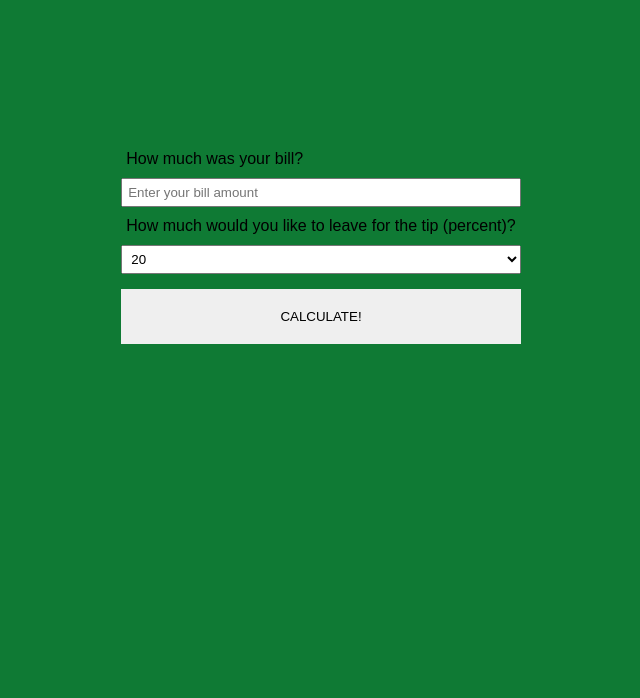
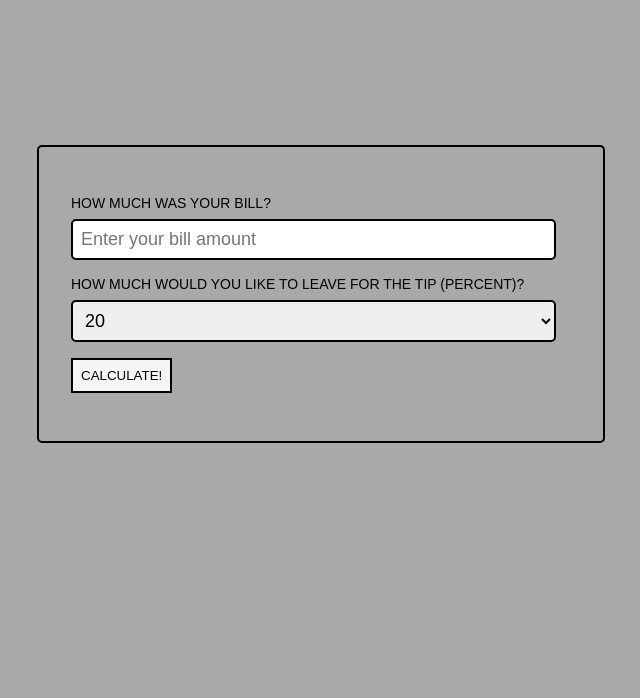
Before and after one commit to bartkalanski/tip-calculator, a plain HTML site: page index.html in a window 1280 px wide. Shown: the part 102-800 px from the top of the page, without its empty margins (319-959 px from the left). Drawn offline with Linux system fonts and the light colour scheme.

Commit message:
changed css

```diff
--- a/index.html
+++ b/index.html
@@ -20,11 +20,13 @@
             <option value="fourth">15</option>
             <option value="fifth" selected>20</option>
         </select>
-        <button type="button">CALCULATE!</button>
-    </form>
-    <!-- Results -->
-    <h3 id="total" class="bill">Price: </h3>
-    <h3 id="total" class="tip">Tip: </h3>
-    <h3 id="total">Total: </h3>
+        <button type="button" id="sendBtn">CALCULATE!</button>
+        <!-- Results -->
+        <h3 id="total" class="bill">Price: </h3>
+        <h3 id="total" class="tip">Tip: </h3>
+         <h3 id="total">Total: </h3>
+        </form>
+
+
 </body>
 </html>
--- a/styles.css
+++ b/styles.css
@@ -4,7 +4,7 @@ body,p,a,ul,li{
     text-decoration: none;
 }
 body{
-    background-color: #0F7A34;
+    background-color: darkgrey;
     overflow-x: hidden;
     font-family: sans-serif;
 }
@@ -12,41 +12,56 @@ h1{
     font-size: 3rem;
     text-align: center;
     margin-bottom: 10rem;
+    background: darkgrey;
 }
 h3{
-    text-align: center;
-    margin-top: 10rem;
     display: none;
-    background: white;
-
-
-
-}
+    width: 100%;
+    padding: .5rem;
+    font-size: 18px;
+    border-radius: 5px;
+    }
 form{
-
-    display: grid;
-    justify-content: space-around;
-    gap: 5px;
-
-
+    max-width: 500px;
+    margin: 2rem auto;
+    border: 2px solid black;
+    padding: 2rem;
+    border-radius: 5px;
 }
 label, input, select{
     padding: 5px;
 }
+label{
+    display: block;
+    padding: 1rem 0 .5rem;
+    text-transform: uppercase;
+    font-size: 14px;
+}
 input{
+   display: block;
+   width: 93%;
+   border: 2px solid black;
+   padding: .5rem;
+   font-size: 18px;
+   border-radius: 5px;
+}
+select{
+    display: block;
+   width: 97%;
+   border: 2px solid black;
+   padding: .5rem;
+   font-size: 18px;
+   border-radius: 5px;
+}
+#sendBtn{
+   border: 2px solid black;
+   background: whitesmoke;
+   color: black;
+   padding: .5rem;
+   margin: 1rem 0;
+   width: auto;
+   text-transform: uppercase;
+   cursor: pointer;
+
 
 }
-select{
-
-}
-button{
-    margin-top: 10px;
-    display: block;
-    width: 100%;
-    padding: 20px;
-    outline: 0;
-    border: 0;
-    color: black;
-    transition: 0.3s;
-
-}
```
Also changed, not shown: 1 other file.
